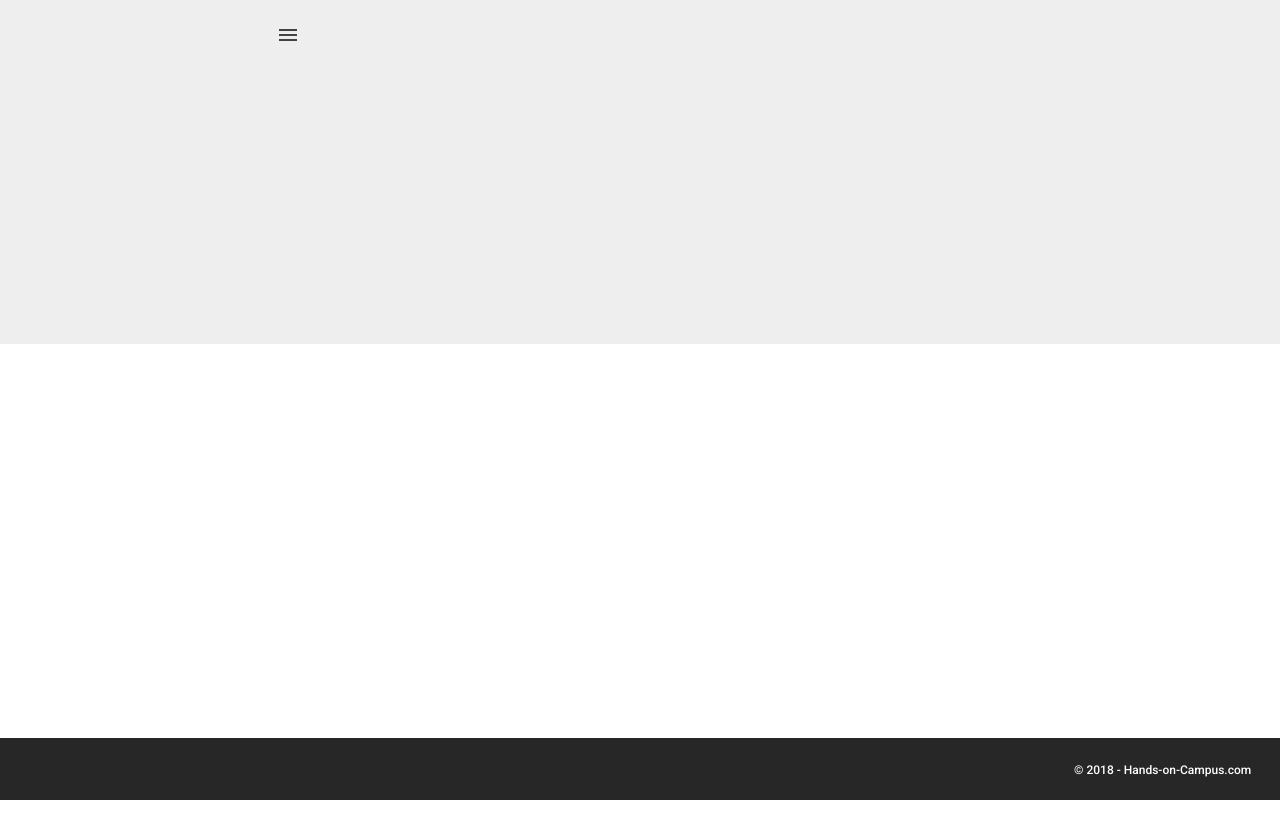
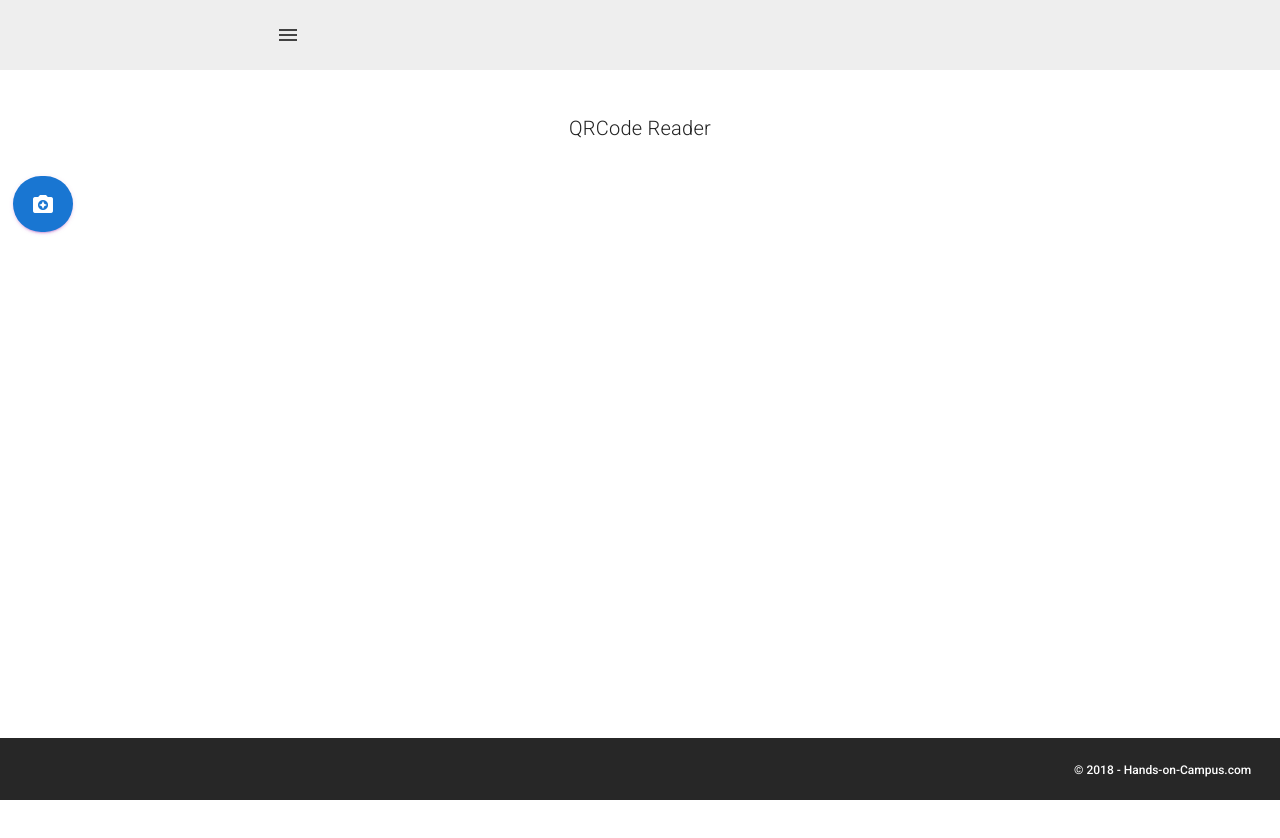
Before and after one commit to carpstrim/nuxt-apps, a Nuxt app in the folder launcher/hosting/: page /app/qrcode-reader in a window 1280 px wide. Shown: the top 838 px of the page. Before the commit the page ends 800 px from the top, so only its background shows below. Built offline with nearby package versions, Linux system fonts and the light colour scheme.

Commit message:
qrreader created

```diff
--- a/launcher/hosting/package.json
+++ b/launcher/hosting/package.json
@@ -17,6 +17,7 @@
     "@nuxtjs/vuetify": "^0.5.5",
     "axios": "^0.19.0",
     "cross-env": "^5.2.0",
+    "jsqr": "^1.2.0",
     "lodash": "^4.17.11",
     "nuxt": "^2.4.0",
     "viz.js": "^2.1.2",
--- /dev/null
+++ b/launcher/hosting/pages/app/qrcode-reader.vue
@@ -0,0 +1,116 @@
+<template>
+  <v-container fluid grid-list-lg class="container">
+    <v-layout row wrap justify-center>
+      <div id="e1" style="max-width: 500px; margin: auto;">
+        <v-flex xs12>
+          <h1 class="title">QRCode Reader</h1>
+        </v-flex>
+      </div>
+      <v-flex xs12 justify-center>
+        <v-btn fab dark middle color="primary" @click="isCameraOpen=!isCameraOpen">
+          <v-icon>camera_enhance</v-icon>
+        </v-btn>
+        <p></p>
+
+        <p v-show="doneQR&&isCameraOpen" class="suc">QRコードの読み取りに成功しました。しばらくお待ち下さい。</p>
+        <v-progress-circular indeterminate color="primary" v-show="doneQR&&isCameraOpen"></v-progress-circular>
+      </v-flex>
+      <v-flex xs12>
+        <video :width="width" :height="height" autoplay/>
+      </v-flex>
+      <v-flex xs12>{{readed}}</v-flex>
+    </v-layout>
+  </v-container>
+</template>
+
+<script>
+import jsQR from "jsQR";
+
+export default {
+  data() {
+    return {
+      srcObject: "",
+      width: 300,
+      height: 600,
+      onLine: true,
+      userId: "",
+      token: "",
+      doneQR: false,
+      mediaStream: false,
+      isCameraOpen: false,
+      timer: null,
+      context: null,
+      video: null,
+      readed: null
+    };
+  },
+  mounted() {
+    /* canvas setup (distination of video snapshot) */
+    const canv = document.createElement("canvas");
+    canv.height = this.height;
+    canv.width = this.width;
+    this.context = canv.getContext("2d");
+    this.video = document.querySelector("video");
+  },
+  beforeDestroy() {
+    this.cameraStop();
+  },
+  computed: {},
+  methods: {
+    cameraStart() {
+      this.doneQR = false;
+      this.isCameraOpen = true;
+      navigator.mediaDevices
+        .getUserMedia({
+          audio: false,
+          video: {
+            width: this.width,
+            height: this.height,
+            frameRate: { ideal: 10, max: 10 }
+          }
+        })
+        .then(mediaStream => {
+          this.mediaStream = mediaStream;
+          this.video.srcObject = this.mediaStream;
+          this.readerStart();
+        });
+    },
+    cameraStop() {
+      this.isCameraOpen = false;
+      this.readerStop();
+      this.mediaStream.getVideoTracks().forEach(track => {
+        track.stop();
+      });
+      console.log("camera stopped");
+    },
+    readerStart() {
+      this.readerStop();
+      this.timer = setInterval(() => {
+        console.log("running .....");
+        if (!this.isCameraOpen) return;
+        this.context.drawImage(this.video, 0, 0, this.width, this.height);
+        const im = this.context.getImageData(0, 0, this.width, this.height);
+        const code = jsQR(im.data, im.width, im.height);
+        if (code) {
+          console.log("Found QR code", code, code.data);
+          this.readed = code.data;
+          this.doneQR = true;
+        }
+      }, 500);
+    },
+    readerStop() {
+      if (this.timer) clearInterval(this.timer);
+    }
+  },
+  watch: {
+    isCameraOpen(val) {
+      if (val) this.cameraStart();
+
+      if (!val) this.cameraStop();
+    }
+  }
+};
+</script>
+
+<style>
+</style>
```
Also changed, not shown: 1 other file (tests, documents, lock files or other folders).
